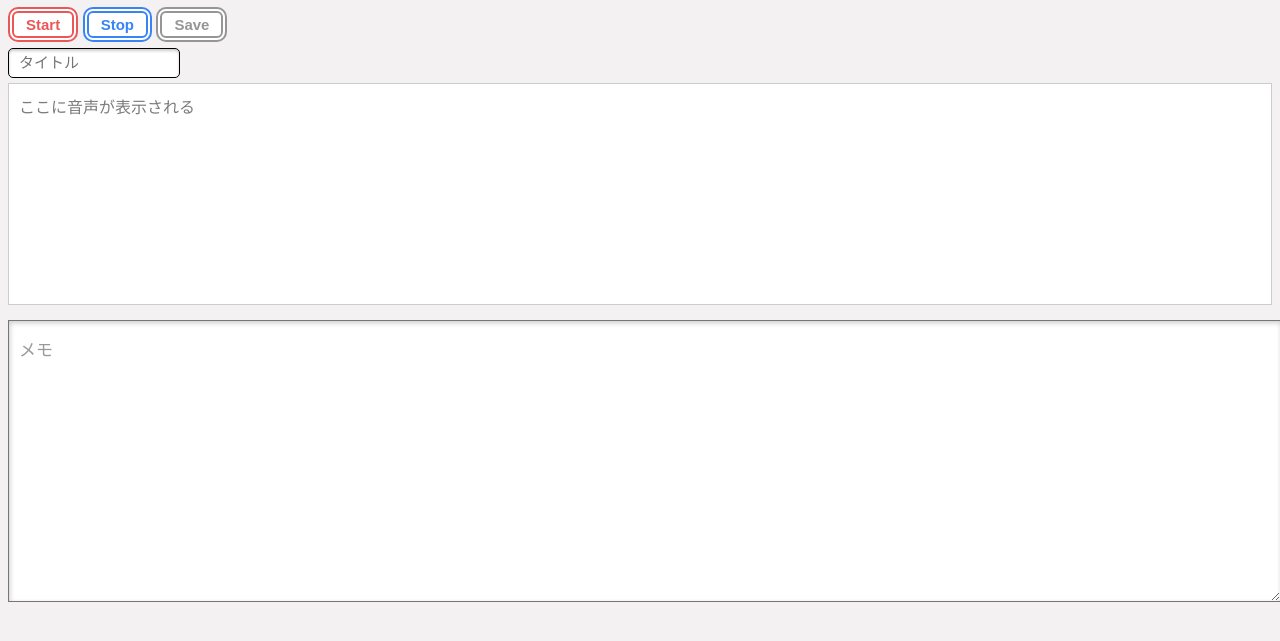
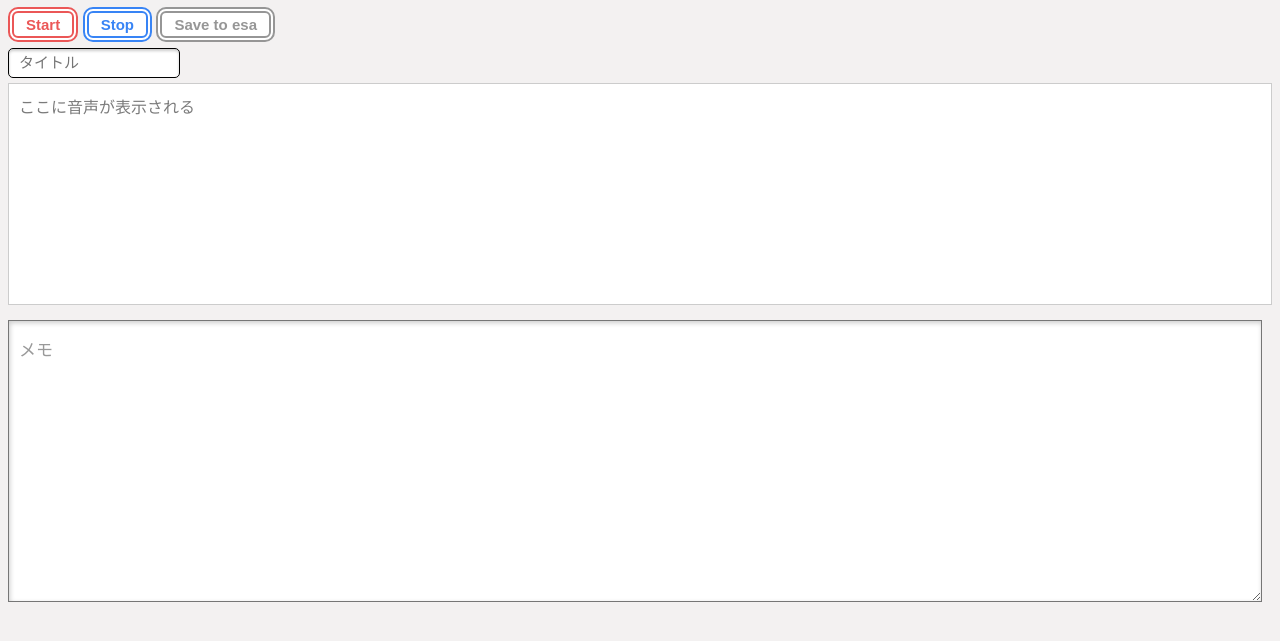
Before and after one commit to tamadalab/chappy, a Flask app: page / in a window 1280 px wide. Shown: the part 46-687 px from the top of the page. Run offline with Flask 3, Linux system fonts and the light colour scheme; some libraries are stand-ins or nearby versions.

Commit message:
Add files via upload

```diff
--- a/moji/templates/memo.html
+++ b/moji/templates/memo.html
@@ -139,7 +139,7 @@
     }
 
     #memo{
-      width: 99%;
+      width: 97.5%;
       height: 250px;
       padding: 15px 10px;
       font-size: 17px;
@@ -164,7 +164,7 @@
   <div>
     <button class="btn-on" id="start-button">Start</button>
     <button class="btn-off" id="stop-button">Stop</button>
-    <button class="btn" id="save-button">Save</button>
+    <button class="btn" id="save-button">Save to esa</button>
   </div>
 
   <input class="voice-title" type="text" id="title" placeholder="タイトル">
```
